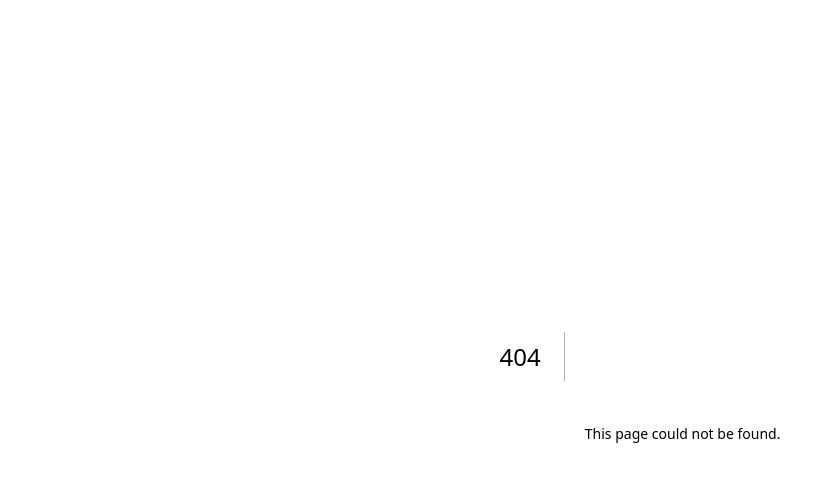
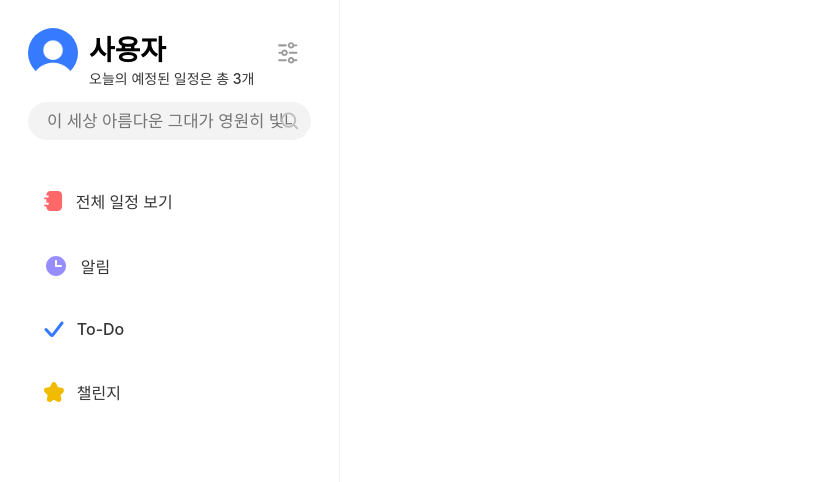
Before and after one commit to 2023-AI-HACKATHON-Daily-As/Daily_As, a Next.js app: page /to-do/detail in a window 1280 px wide. Before the commit this address had no page. Shown: the top 482 px of the page, without its empty margins (0-815 px from the left). Built offline with nearby package versions, Linux system fonts and the light colour scheme; a web font is replaced by a local one.

Commit message:
To-Do Detail 페이지 생성

```diff
--- /dev/null
+++ b/app/to-do/detail/page.tsx
@@ -0,0 +1,11 @@
+import SideBar from "@/app/components/Sidebar"
+
+const TodoDetail = () => {
+    return (
+        <main className="main">
+            <SideBar />
+        </main>
+    )
+}
+
+export default TodoDetail
```
